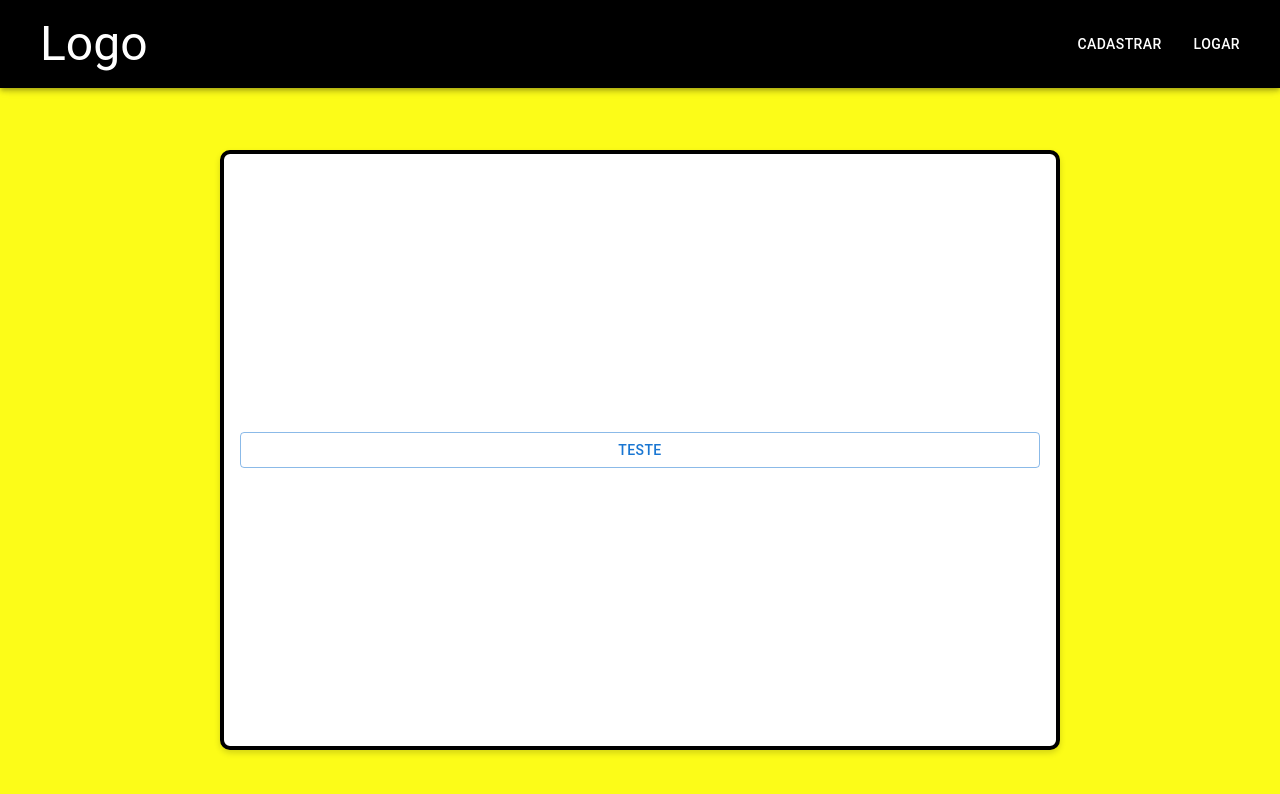
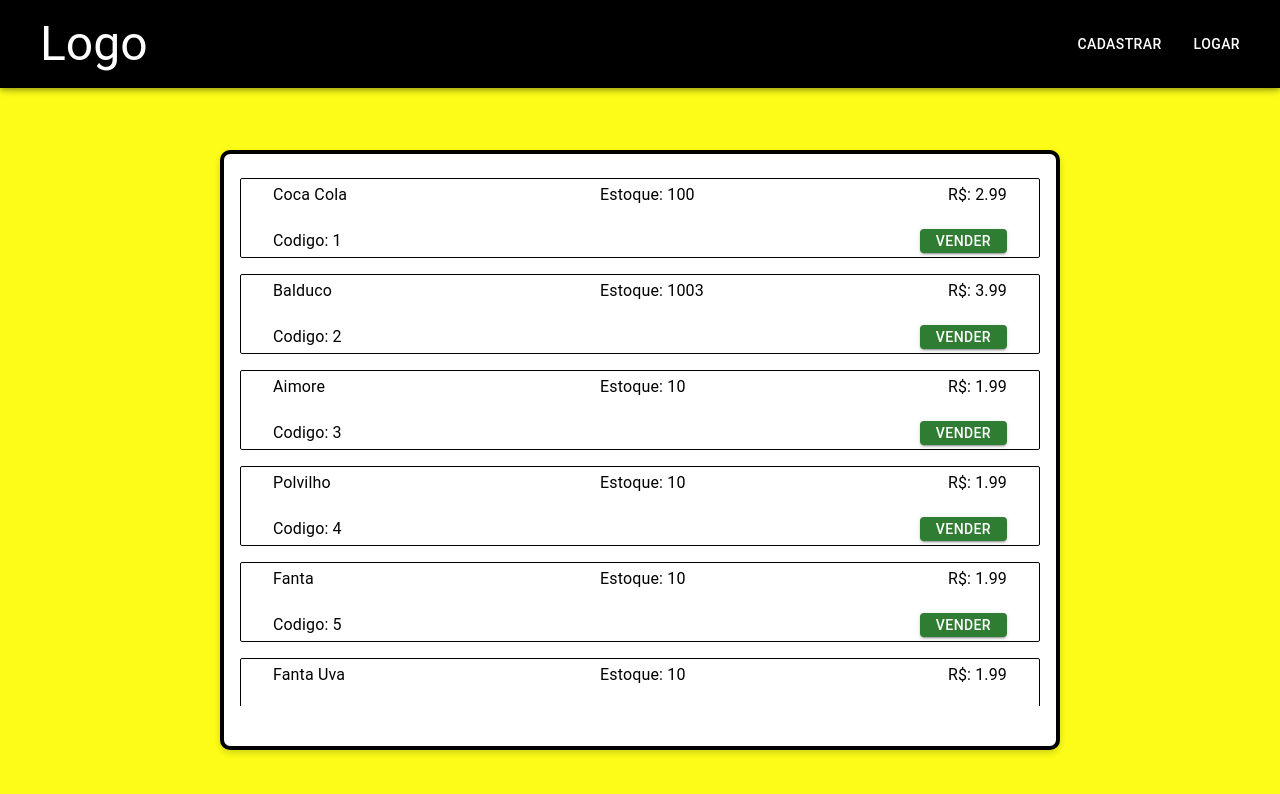
Before and after one commit to sadomoso/EstoqueOnline, a React (Create React App) app: page /Home in a window 1280 px wide. Shown: the top 794 px of the page. Built offline with nearby package versions, Linux system fonts and the light colour scheme; data requests are answered from the project's data file.

Commit message:
Pagina home consumo do banco de dados pordutos

```diff
--- a/db.json
+++ b/db.json
@@ -4,32 +4,56 @@
             "id": 1,
             "Usuario": "Felipe",
             "Senha": "Ferreira",
-            "ADM" : true
+            "ADM": true
         },
         {
-            "id" : 2,
-            "Usuario" : "Luciano",
-            "Senha" : "123",
-            "ADM" : false
+            "id": 2,
+            "Usuario": "Luciano",
+            "Senha": "123",
+            "ADM": false
         }
     ],
     "Produtos": [
         {
-            "id" : 1,
-            "NomeProduto" : "Teste",
-            "ValorBase" : 2.99,
+            "id": 1,
+            "NomeProduto": "Coca Cola",
+            "ValorBase": 2.99,
+            "Estoque": 100,
             "Descricao": "Um belo produto"
         },
         {
-            "id" : 2,
-            "NomeProduto" : "Teste",
-            "ValorBase" : 3.99,
+            "id": 2,
+            "NomeProduto": "Balduco",
+            "Estoque": 1003,
+            "ValorBase": 3.99,
             "Descricao": "Um belo produto"
         },
         {
-            "id" : 3,
-            "NomeProduto" : "Teste",
-            "ValorBase" : 1.99,
+            "id": 3,
+            "NomeProduto": "Aimore",
+            "ValorBase": 1.99,
+            "Estoque": 10,
+            "Descricao": "Um belo produto"
+        },
+        {
+            "id": 4,
+            "NomeProduto": "Polvilho",
+            "ValorBase": 1.99,
+            "Estoque": 10,
+            "Descricao": "Um belo produto"
+        },
+        {
+            "id": 5,
+            "NomeProduto": "Fanta",
+            "ValorBase": 1.99,
+            "Estoque": 10,
+            "Descricao": "Um belo produto"
+        },
+        {
+            "id": 6,
+            "NomeProduto": "Fanta Uva",
+            "ValorBase": 1.99,
+            "Estoque": 10,
             "Descricao": "Um belo produto"
         }
     ]
--- a/src/Paginas/Home.js
+++ b/src/Paginas/Home.js
@@ -1,33 +1,88 @@
-import React from "react";
-import { Box, Toolbar, IconButton, AppBar, Typography, Button } from "@mui/material";
-import axios from "axios";
-import ButtonP from "../Components/Button.module"
+import React, { useEffect, useState } from "react";
+import { Box, Button, List, ListItem, Typography } from "@mui/material";
 import requisicaoProdutos from "../Requisicoes/Produtos.Requisicao";
-
-const execucaoProdutos = async () =>{
-
-}
+import ButtonP from '../Components/Button.module'
 
 export default function Home() {
+    const [produtos, setProdutos] = useState([]);
+
+    useEffect(() => {
+        const execucaoProdutos = async () => {
+            try {
+                const produtosData = await requisicaoProdutos();
+                if (produtosData) {
+                    setProdutos(produtosData);
+                } else {
+                    console.log("Não há produtos");
+                }
+            } catch (error) {
+                console.log("Erro ao receber produtos:", error);
+            }
+        };
+
+        execucaoProdutos();
+    }, []);
+
+    const handleVenderClick = (produto) => {
+        // Lógica para vender o produto
+        console.log(`Vendido: ${produto.NomeProduto}`);
+    };
+
     return (
-        <Box display='flex' justifyContent='center' alignItems='center' height='100vh'>
+        <Box
+            display="flex"
+            justifyContent="center"
+            alignItems="center"
+            height="100vh"
+        >
             <Box
-                 component='form'
-                 width='100vh'
-                 height='70vh'
-                 p={2}
-                 marginTop={'100px'}
-                 display='flex'
-                 flexDirection='column'
-                 alignItems='center'
-                 justifyContent='center'
-                 borderRadius={'10px'}
-                 borderColor={'Grey'}
-                 sx={{ backgroundColor: 'white' }}
-                 border={'4px solid'}
-                 boxShadow='0px 3px 6px rgba(0, 0, 0, 0.16)'>
-                    <ButtonP Texto={'Teste'} propsFunciton={execucaoProdutos}/>
-                 </Box>
+                component="form"
+                width="100vh"
+                height="70vh"
+                p={2}
+                marginTop={"100px"}
+                display="flex"
+                flexDirection="column"
+                justifyContent="space-between"
+                borderRadius={"10px"}
+                borderColor={"Grey"}
+                sx={{ backgroundColor: "white" }}
+                border={"4px solid"}
+                boxShadow="0px 3px 6px rgba(0, 0, 0, 0.16)"
+            >
+                <List sx={{
+                    maxHeight: "calc(70vh - 40px)",
+                    overflowY: "auto",
+                }}>
+                    {produtos.map((produto, index) => (
+                        <ListItem
+                            key={index}
+                            sx={{
+                                height: "10vh",
+                                padding: "1px",
+                                borderRadius: "2px",
+                                border: "1px solid",
+                                borderColor: "black",
+                                marginBottom: '2vh',
+                                position: "relative",
+                            }}
+                        >
+                            <Typography sx={{ position: "absolute", bottom: "0.5vh", left: "4vh" }}>Codigo: {produto.id}</Typography>
+                            <Typography sx={{ position: "absolute", top: "0.5vh", left: "4vh" }}>{produto.NomeProduto}</Typography>
+                            <Typography sx={{ position: "absolute", top: "0.5vh", right: "4vh", }}> R$: {produto.ValorBase}</Typography>
+                            <Typography sx={{ position: "absolute", top: "0.5vh", left: "45%" }}> Estoque: {produto.Estoque}</Typography>
+                            <Button
+                                variant="contained"
+                                color="success"
+                                sx={{ height:'3vh', widht: '4vh', position: 'absolute', right: '4vh', bottom: '0.5vh' }}
+                                onClick={() => handleVenderClick(produto)}
+                            >
+                                Vender
+                            </Button>
+                        </ListItem>
+                    ))}
+                </List>
+            </Box>
         </Box>
     );
 }
```
